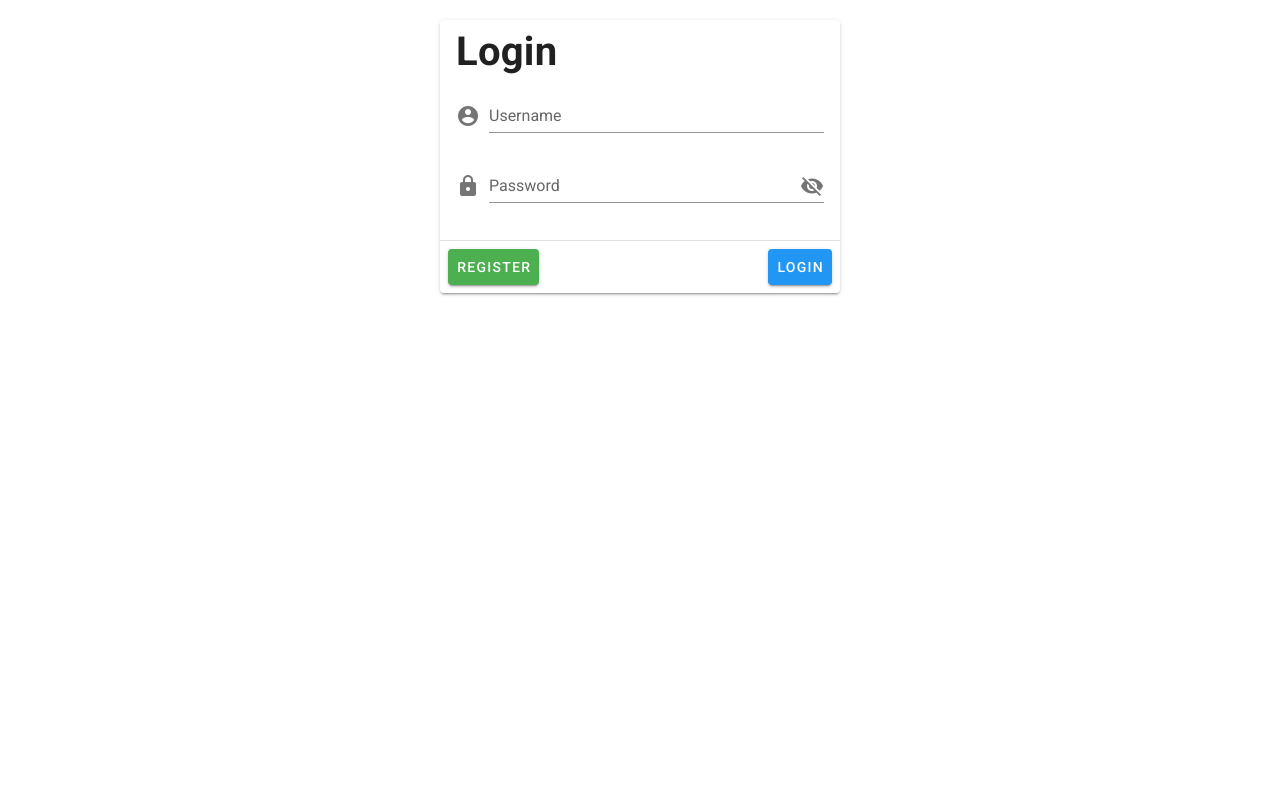
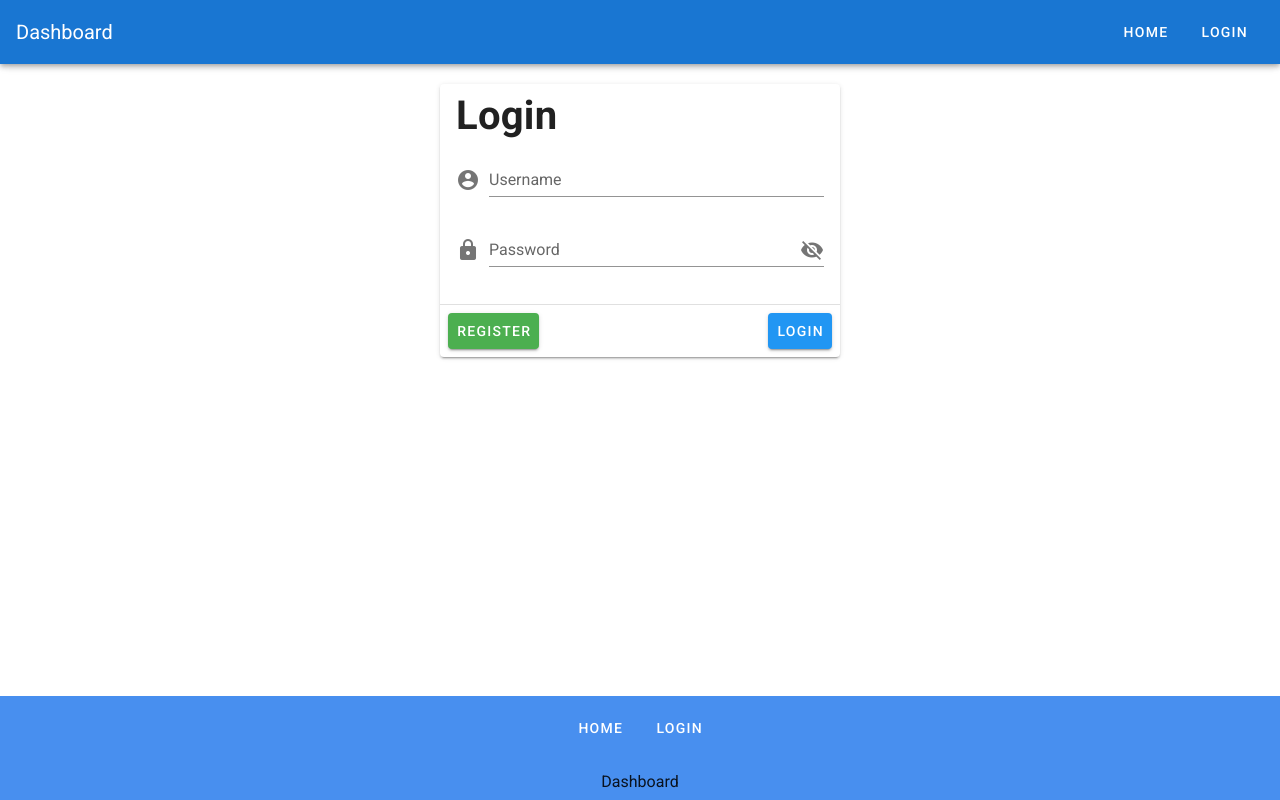
Before and after one commit to Riel526/vueLogin, a Vue app: page / in a window 1280 px wide. Built offline with nearby package versions, Linux system fonts and the light colour scheme.

Commit message:
added footer, used v-content so the navbar does not overlap the login, added links in the data part, and added a bit of styles in buttons

```diff
--- a/src/App.vue
+++ b/src/App.vue
@@ -1,5 +1,14 @@
 <template>
   <v-app>
+    <v-app-bar app color="primary" dark>
+      <v-toolbar-title>Dashboard</v-toolbar-title>
+      <v-spacer></v-spacer>
+      <v-btn rounded text>Home</v-btn>
+      <v-btn rounded text>Login</v-btn>
+    </v-app-bar>
+
+    <v-content>
+
     <v-card width="400" class="mx-auto mt-5">
       <v-card-title>
         <h1 class="display">Login</h1>
@@ -26,6 +35,27 @@
         <v-btn color="info">Login</v-btn>
       </v-card-actions>
     </v-card>
+    </v-content>
+
+    <v-footer class="primary lighten-1">
+      <v-layout justify-center wrap>
+      <v-row justify="center" no-gutters>
+        <v-btn
+          v-for="link in links"
+          :key="link"
+          class="my-2"
+          color="white"
+          text
+          rounded
+        >
+          {{ link }}
+        </v-btn>
+        <v-col class="text-center mt-4" cols="12">
+          Dashboard
+        </v-col>
+      </v-row>
+    </v-layout>
+    </v-footer>
   </v-app>
 </template>
 
@@ -38,7 +68,11 @@
   },
 
   data: () => ({
-    showPassword: false
+    showPassword: false,
+    links: [
+      'Home',
+      'Login'
+    ]
   }),
 };
 </script>
```
